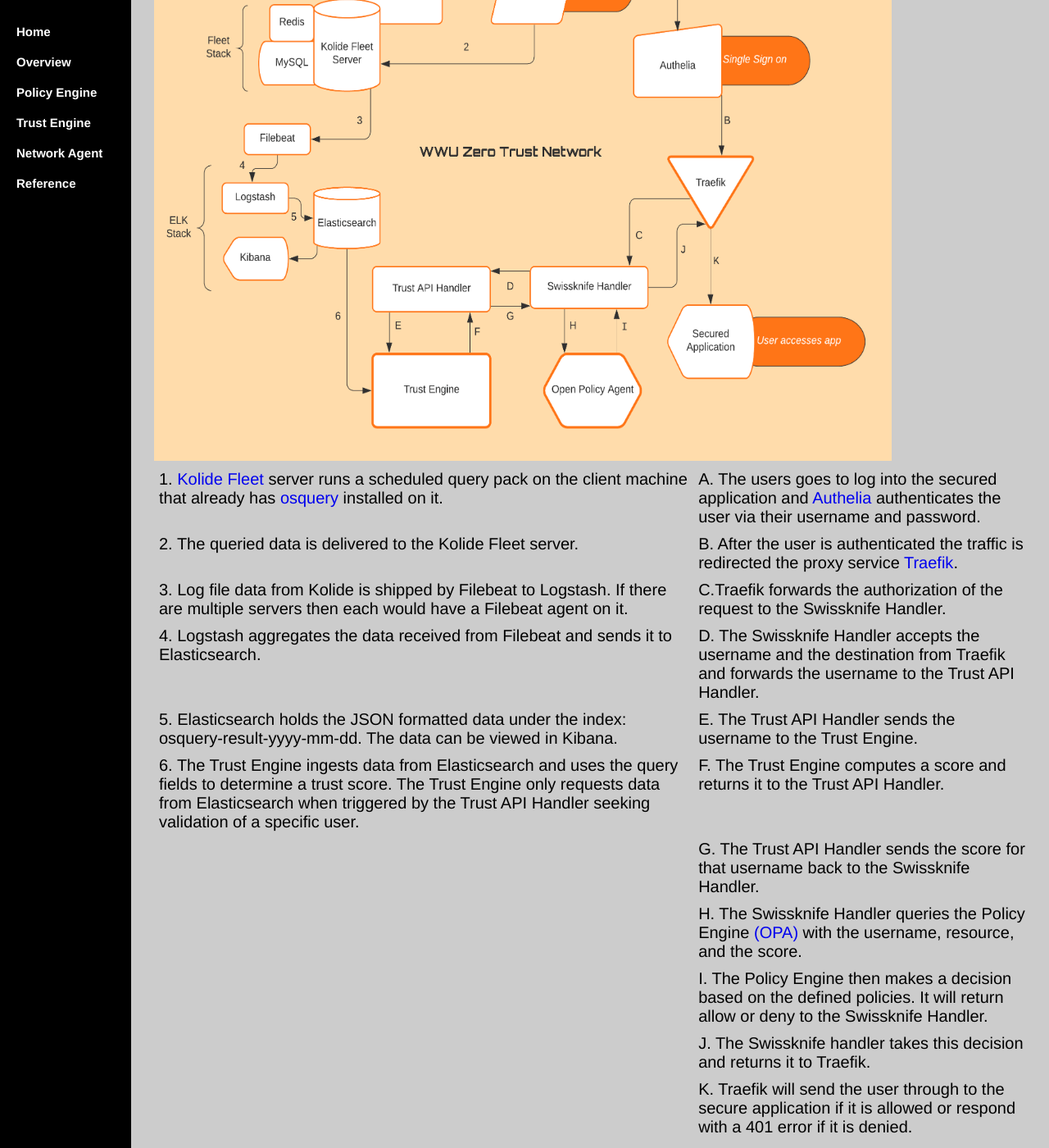
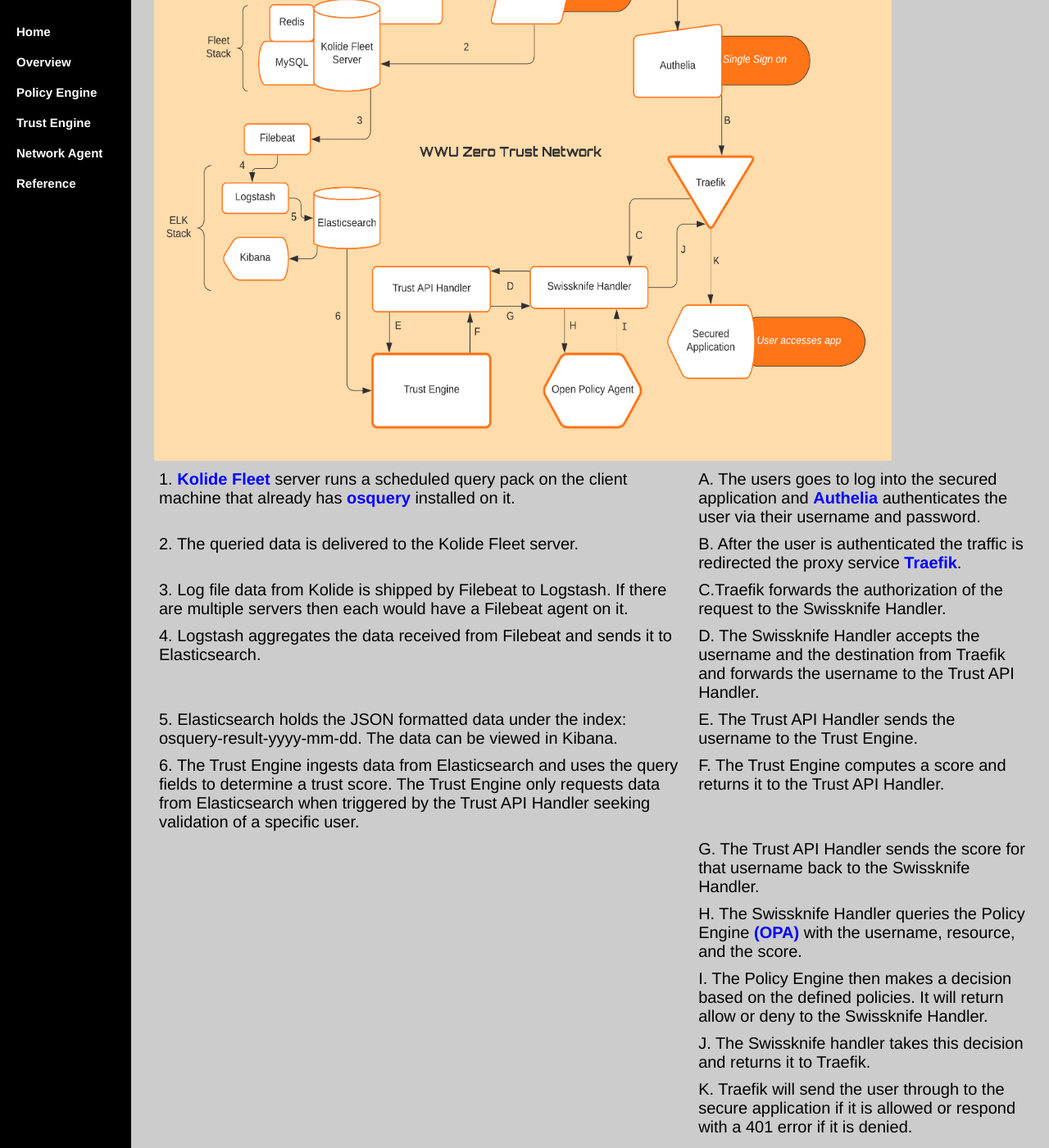
Before and after one commit to WWUZeroTrust/WWUZeroTrust.github.io, a Jekyll site: the page Documentation/index.html, which Jekyll copies as it is, in a window 1280 px wide and 1400 px high, scrolled down 1200 px. Shown: the whole window at 82% size. Built offline with Jekyll 4.4.1, drawn with Linux system fonts in a browser that asks for light colours.

Commit message:
Update index.html

```diff
--- a/Documentation/index.html
+++ b/Documentation/index.html
@@ -57,6 +57,13 @@
     color: black;
     width: 65%;
 }
+b {
+    text-decoration: none;
+    color: blue;
+}
+b:hover {
+    text-decoration: underline;
+}
 	a { text-decoration: none; }
 	<style type="text/css">
 	table.tableizer-table {
@@ -103,14 +110,14 @@
   		<img src="/image/Flowchart.png" alt="hi" class="inline" height="650" width="900"/>
 
 	<table class="tableizer-table">
-<thead><tr class="tableizer-firstrow"><td>1. <a href="https://github.com/kolide/fleet">Kolide Fleet</a> server runs a scheduled query pack on the client machine that already has <a href="https://github.com/osquery/osquery">osquery</a> installed on it.</td><td>A. The users goes to log into the secured application and <a href="https://github.com/authelia/authelia">Authelia</a> authenticates the user via their username and password.</td></tr></thead><tbody>
- <tr><td>2. The queried data is delivered to the Kolide Fleet server.</td><td>B. After the user is authenticated the traffic is redirected the proxy service <a href="https://github.com/containous/traefik/">Traefik</a>.</td></tr>
+<thead><tr class="tableizer-firstrow"><td>1. <b href="https://github.com/kolide/fleet">Kolide Fleet</b> server runs a scheduled query pack on the client machine that already has <b href="https://github.com/osquery/osquery">osquery</b> installed on it.</td><td>A. The users goes to log into the secured application and <b href="https://github.com/authelia/authelia">Authelia</b> authenticates the user via their username and password.</td></tr></thead><tbody>
+ <tr><td>2. The queried data is delivered to the Kolide Fleet server.</td><td>B. After the user is authenticated the traffic is redirected the proxy service <b href="https://github.com/containous/traefik/">Traefik</b>.</td></tr>
  <tr><td>3. Log file data from Kolide is shipped by Filebeat to Logstash. If there are multiple servers then each would have a Filebeat agent on it.</td><td>C.Traefik forwards the authorization of the request to the Swissknife Handler.</td></tr>
  <tr><td>4. Logstash aggregates the data received from Filebeat and sends it to Elasticsearch.</td><td>D. The Swissknife Handler accepts the username and the destination from Traefik and forwards the username to the Trust API Handler.</td></tr>
  <tr><td>5. Elasticsearch holds the JSON formatted data under the index: osquery-result-yyyy-mm-dd. The data can be viewed in Kibana.</td><td>E. The Trust API Handler sends the username to the Trust Engine.</td></tr>
  <tr><td>6. The Trust Engine ingests data from Elasticsearch and uses the query fields to determine a trust score. The Trust Engine only requests data from Elasticsearch when triggered by the Trust API Handler seeking validation of a specific user. </td><td>F. The Trust Engine computes a score and returns it to the Trust API Handler.</td></tr>
  <tr><td></td><td>G. The Trust API Handler sends the score for that username back to the Swissknife Handler.</td></tr>
- <tr><td></td><td>H. The Swissknife Handler queries the Policy Engine <a href="https://github.com/open-policy-agent/opa">(OPA)</a> with the username, resource, and the score.</td></tr>
+ <tr><td></td><td>H. The Swissknife Handler queries the Policy Engine <b href="https://github.com/open-policy-agent/opa">(OPA)</b> with the username, resource, and the score.</td></tr>
  <tr><td></td><td>I. The Policy Engine then makes a decision based on the defined policies. It will return allow or deny to the Swissknife Handler.</td></tr>
  <tr><td></td><td>J. The Swissknife handler takes this decision and returns it to Traefik.</td></tr>
  <tr><td></td><td>K. Traefik will send the user through to the secure application if it is allowed or respond with a 401 error if it is denied.</td></tr>
```
